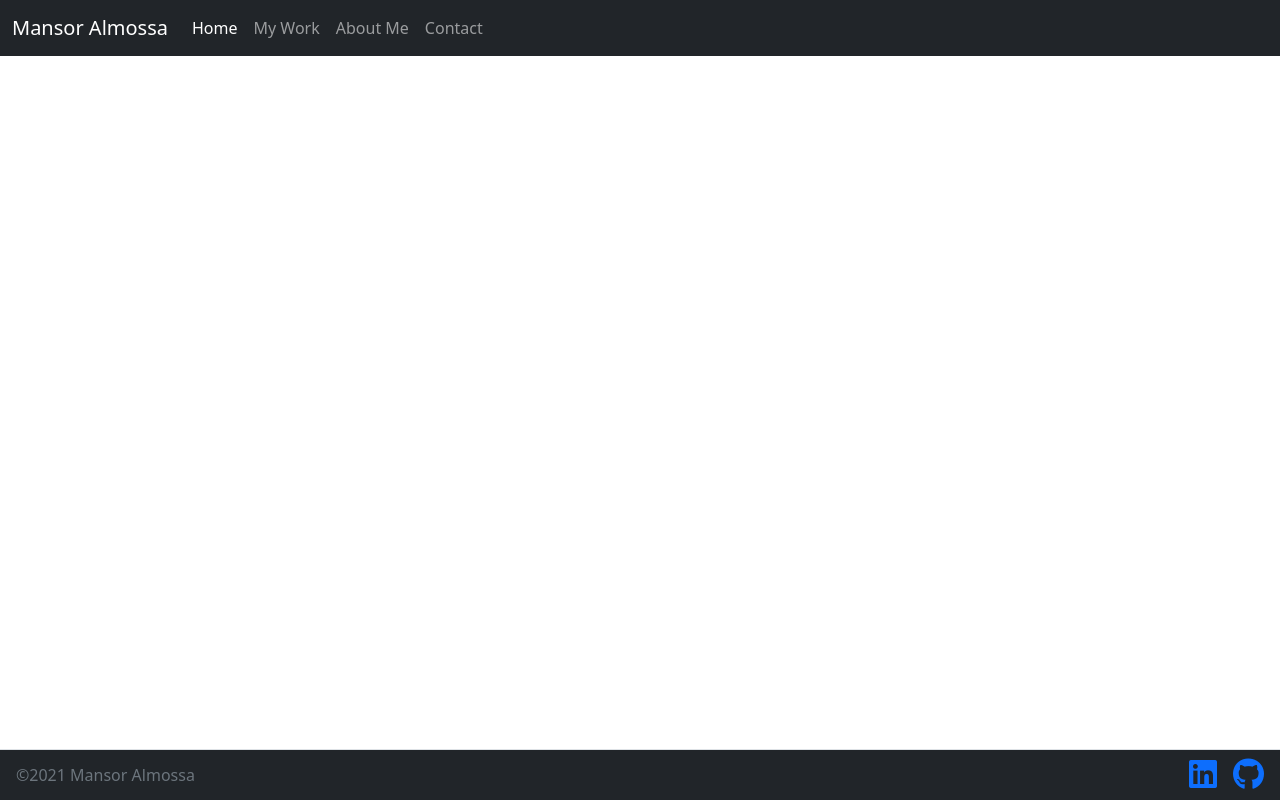
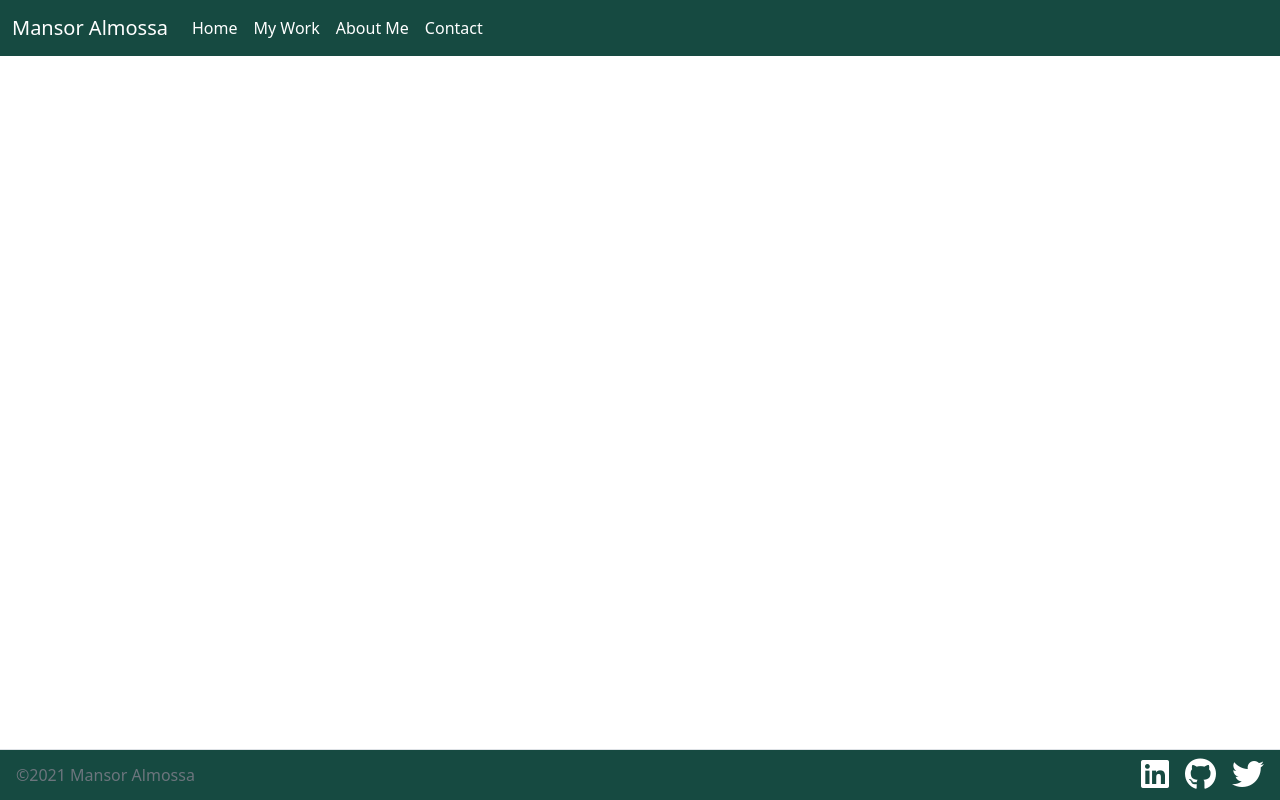
Before and after one commit to malmossa/mansor.io, a plain HTML site: page index.html in a window 1280 px wide. Drawn offline with nearby package versions, Linux system fonts and the light colour scheme.

Commit message:
Completed

```diff
--- a/css/main.css
+++ b/css/main.css
@@ -0,0 +1,32 @@
+:root {
+  --first: #164a41;
+  --second: #4d774e;
+  --third: #9dcbbd;
+  --fourth: #f1b24a;
+  --fifth: #fff;
+}
+
+/* Top Navigation */
+.topNav {
+  background-color: var(--first);
+}
+.topNav a {
+  color: var(--fifth);
+}
+
+.topNav a:hover {
+  color: var(--fourth);
+}
+
+/* Footer */
+.mainFooter {
+  background-color: var(--first);
+}
+
+.mainFooter i {
+  color: var(--fifth);
+}
+
+.mainFooter i:hover {
+  color: var(--fourth);
+}
--- a/index.html
+++ b/index.html
@@ -26,10 +26,9 @@
   </head>
   <body class="d-flex flex-column h-100">
     <!-- Top Navigation -->
-    <nav class="navbar navbar-expand-lg navbar-dark bg-dark">
+    <nav class="navbar navbar-expand-lg topNav">
       <div class="container-fluid">
-        <a class="navbar-brand" href="#"
-          >Mansor Almossa</a>
+        <a class="navbar-brand" href="#">Mansor Almossa</a>
         <button
           class="navbar-toggler"
           type="button"
@@ -60,10 +59,20 @@
       </div>
     </nav>
 
-
-
     <!-- Footer -->
-    <footer class="d-flex fixed-bottom justify-content-between align-items-center py-2 px-3 mt-auto border-top bg-dark">
+    <footer
+      class="
+        d-flex
+        fixed-bottom
+        justify-content-between
+        align-items-center
+        py-2
+        px-3
+        mt-auto
+        border-top
+        mainFooter
+      "
+    >
       <div class="col-md-4 d-flex align-items-center">
         <span class="text-muted">&copy;2021 Mansor Almossa</span>
       </div>
@@ -73,6 +82,9 @@
         </li>
         <li class="ms-3">
           <a href="#" target="_blankk"><i class="fab fa-github fa-2x"></i></a>
+        </li>
+        <li class="ms-3">
+          <a href="#" target="_blankk"><i class="fab fa-twitter fa-2x"></i></a>
         </li>
       </ul>
     </footer>
```
